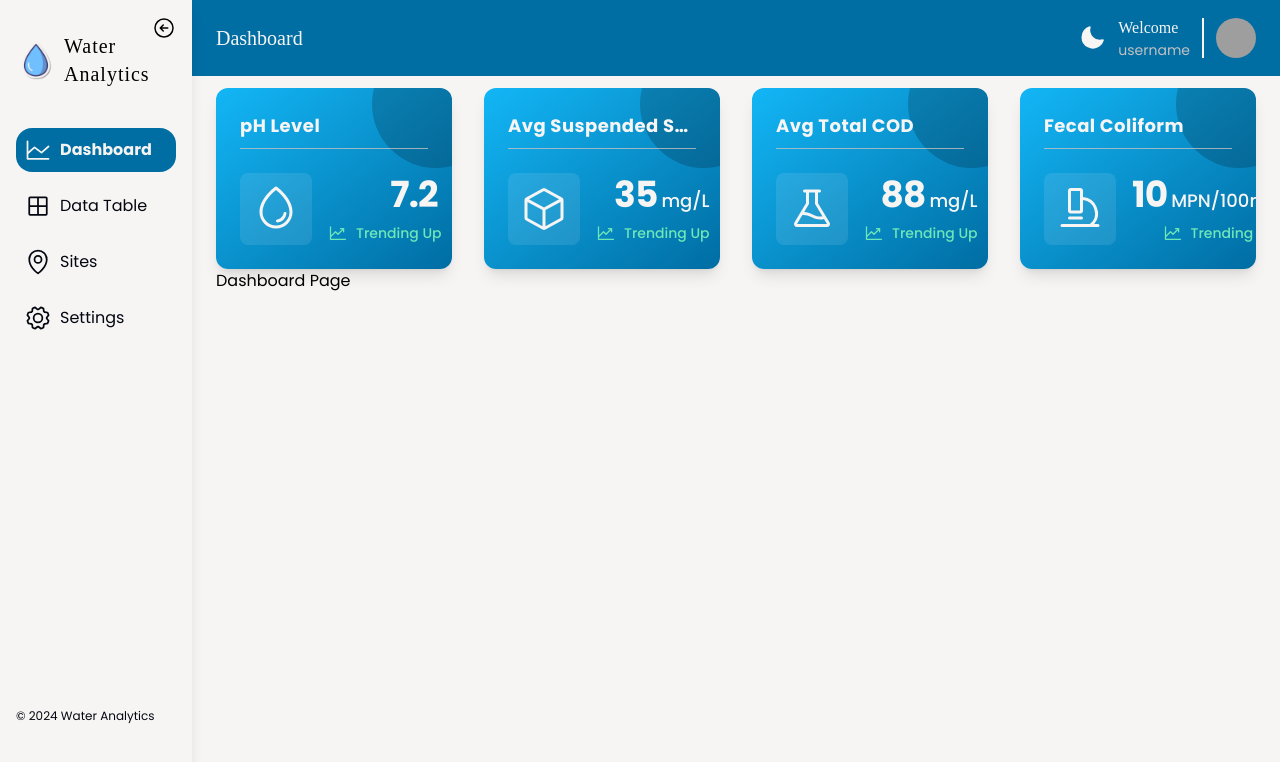
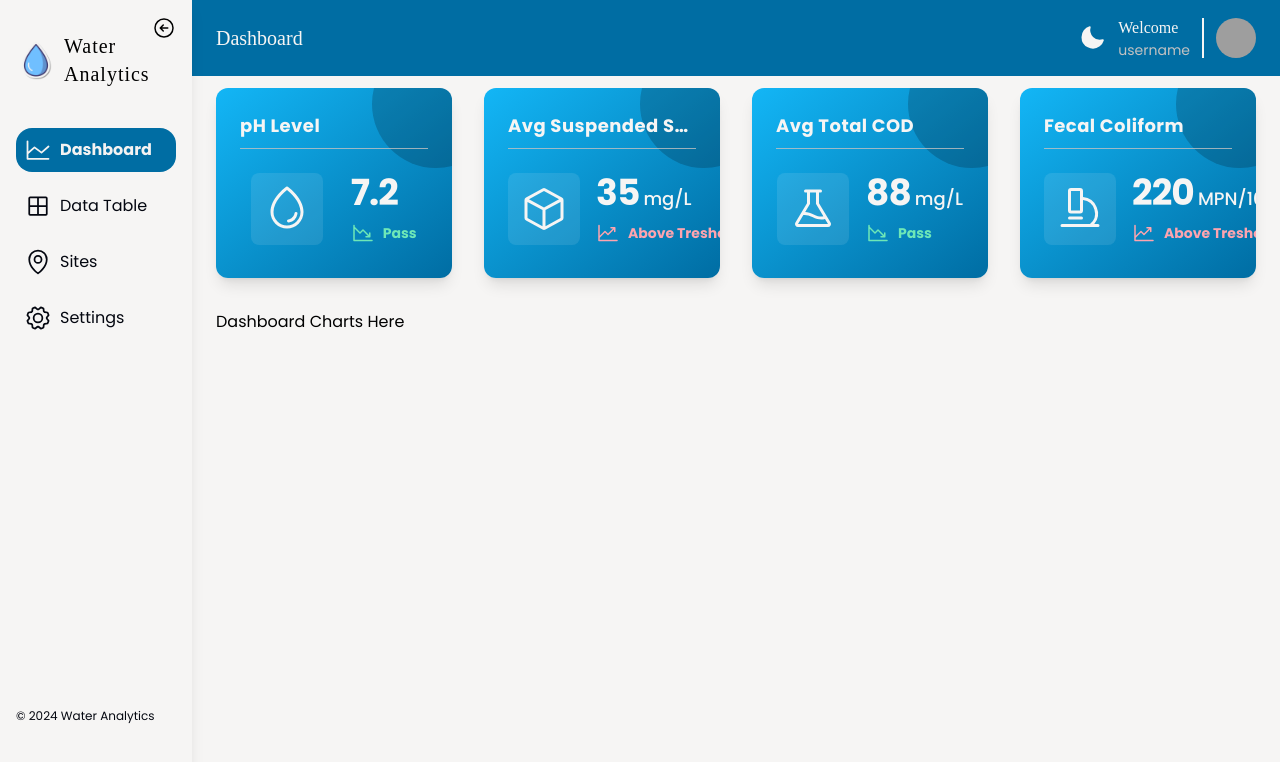
Before and after one commit to bryancastillo10/water-analytics, a React (Vite) app in the folder client/: page /role/dashboard in a window 1280 px wide. Shown: the top 762 px of the page. Built offline with nearby package versions, Linux system fonts and the light colour scheme; grey boxes are pictures that could not be loaded; a web font is replaced by a local one.

Commit message:
📈 utility: treshold indicator for dynamic rendering

```diff
--- a/client/src/features/dashboard/Dashboard.tsx
+++ b/client/src/features/dashboard/Dashboard.tsx
@@ -16,7 +16,10 @@ const Dashboard = () => {
           />
       ))}
       </div>
-      <h1>Dashboard Page</h1>
+      <div className="mt-8">
+
+        Dashboard Charts Here
+      </div>
     </main>
   )
 }
--- a/client/src/features/dashboard/api/mockData.ts
+++ b/client/src/features/dashboard/api/mockData.ts
@@ -34,7 +34,7 @@ export const statisticsCard: statisticsCardProps[] = [
     id: 4,
     parameter: "Fecal Coliform",
     icon: Microscope,
-    value: 10,
+    value: 220,
     unit: "MPN/100mL"
   }
 ]
--- a/client/src/features/dashboard/components/DashboardCard.tsx
+++ b/client/src/features/dashboard/components/DashboardCard.tsx
@@ -1,5 +1,5 @@
-import { ChartLineUp } from "@phosphor-icons/react";
 import type { statisticsCardProps } from "@/features/dashboard/api/mockData";
+import { getTrendInfo } from "../utils/tresholdIndicator";
 
 const DashboardCard = ({
   parameter,
@@ -7,8 +7,9 @@ const DashboardCard = ({
   value,
   unit
 }: statisticsCardProps) => {
+  const { message, icon: TrendIcon, colorClass } = getTrendInfo(parameter, value);
   return (
-    <article className="w-full min-h-[180px] overflow-hidden max-w-sm bg-gradient-to-br from-secondary to-primary text-light rounded-xl shadow-lg p-4 lg:p-6 transition-all duration-300 hover:shadow-xl relative">
+    <article className="w-full h-[190px] overflow-hidden max-w-md bg-gradient-to-br from-secondary to-primary text-light rounded-xl shadow-lg p-4 lg:p-6 transition-all duration-300 hover:shadow-xl relative">
       {/* Background decoration */}
       <div className="absolute top-0 right-0 w-24 lg:w-32 h-24 lg:h-32 bg-dark/20 rounded-full -translate-y-12 translate-x-12" />
 
@@ -17,7 +18,7 @@ const DashboardCard = ({
         {parameter}
       </h1>
 
-      <div className="relative flex justify-evenly xl:justify-between items-center gap-4">
+      <div className="relative flex justify-evenly items-center gap-4">
         {/* Left Section */}
         <div className="flex flex-col items-baseline gap-y-2">
           <div className="p-2 lg:p-3 bg-white/10 rounded-lg inline-block">
@@ -26,14 +27,16 @@ const DashboardCard = ({
         </div>
 
         {/* Right Section */}
-        <div className="flex flex-col items-end">
+        <div className="flex flex-col items-start">
           <div className="flex items-baseline gap-1 mb-2">
             <span className="text-4xl font-bold tracking-tight">{value}</span>
             <span className="text-lg font-medium">{unit}</span>
           </div>
-          <div className="flex items-center gap-x-2 text-emerald-300">
-            <ChartLineUp className="size-8 lg:size-5" />
-            <span className="text-xs lg:text-sm font-medium whitespace-nowrap">Trending Up</span>
+          <div className={`flex items-center gap-x-2 ${colorClass}`}>
+            <TrendIcon className="size-6" />
+            <span className="text-xs lg:text-sm font-semibold whitespace-nowrap">
+              {message}
+            </span>
           </div>
         </div>
       </div>
--- /dev/null
+++ b/client/src/features/dashboard/utils/tresholdIndicator.ts
@@ -0,0 +1,43 @@
+import { ChartLineUp, ChartLineDown } from "@phosphor-icons/react";
+
+const THRESHOLDS = {
+  "pH Level": {
+    min: 6.5,
+    max: 8.5,
+    checkValue: (value: number) => value >= 6.5 && value <= 8.5
+  },
+  "Avg Suspended Solids": {
+    max: 30,
+    checkValue: (value: number) => value <= 30
+  },
+  "Avg Total COD": {
+    max: 100,
+    checkValue: (value: number) => value <= 100
+  },
+  "Fecal Coliform": {
+    max: 200,
+    checkValue: (value: number) => value <= 200
+  }
+};
+
+export const getTrendInfo = (parameter: string, value: number) => {
+  const threshold = THRESHOLDS[parameter as keyof typeof THRESHOLDS];
+
+  if (!threshold) {
+    return {
+      isGood: true,
+      message: "No threshold set",
+      icon: ChartLineUp,
+      colorClass: "text-emerald-300"
+    };
+  }
+
+  const isWithinThreshold = threshold.checkValue(value);
+
+  return {
+    isGood: isWithinThreshold,
+    message: isWithinThreshold ? "Pass" : "Above Treshold",
+    icon: isWithinThreshold ? ChartLineDown : ChartLineUp,
+    colorClass: isWithinThreshold ? "text-emerald-300" : "text-rose-300"
+  };
+};
```
